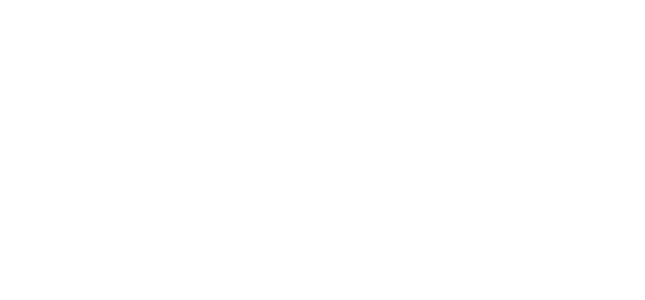
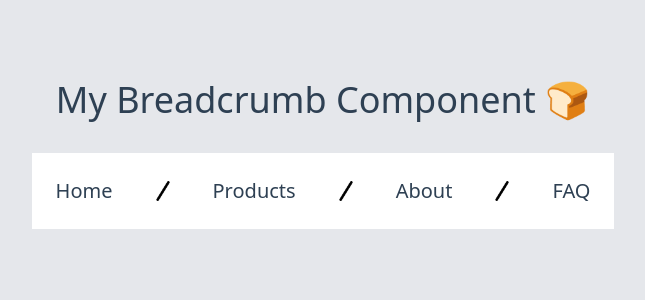
Before and after one commit to aniru-dh21/RBC, a React (Vite) app: page /home in a window 1280 px wide. Before the commit this address had no page. Shown: the top 300 px of the page, without its empty margins (317-962 px from the left). Built offline with nearby package versions, Linux system fonts and the light colour scheme.

Commit message:
App component is added

```diff
--- a/src/App.jsx
+++ b/src/App.jsx
@@ -1,12 +1,22 @@
 import { BrowserRouter, Navigate, Route, Routes } from "react-router-dom";
+
+import About from "./About";
+import FAQ from "./FAQ";
 import Home from "./Home";
+import Homepage from "./Homepage";
+import Products from "./Products";
 
 export default function App() {
   return (
     <BrowserRouter>
       <Routes>
         <Route index element={<Navigate replace to="home" />} />
-        <Route path="/" element={<Home />}></Route>
+        <Route path="/" element={<Home />}>
+          <Route path="home" element={<Homepage />} />
+          <Route path="products" element={<Products />} />
+          <Route path="about" element={<About />} />
+          <Route path="faq" element={<FAQ />} />
+        </Route>
       </Routes>
     </BrowserRouter>
   );
```
